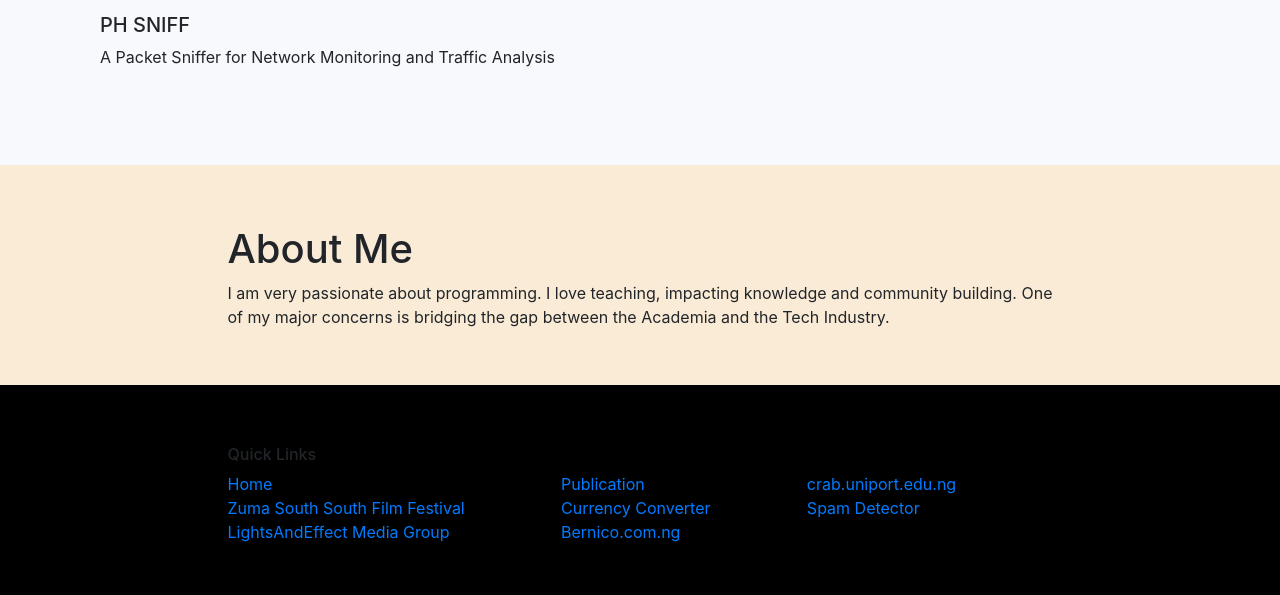
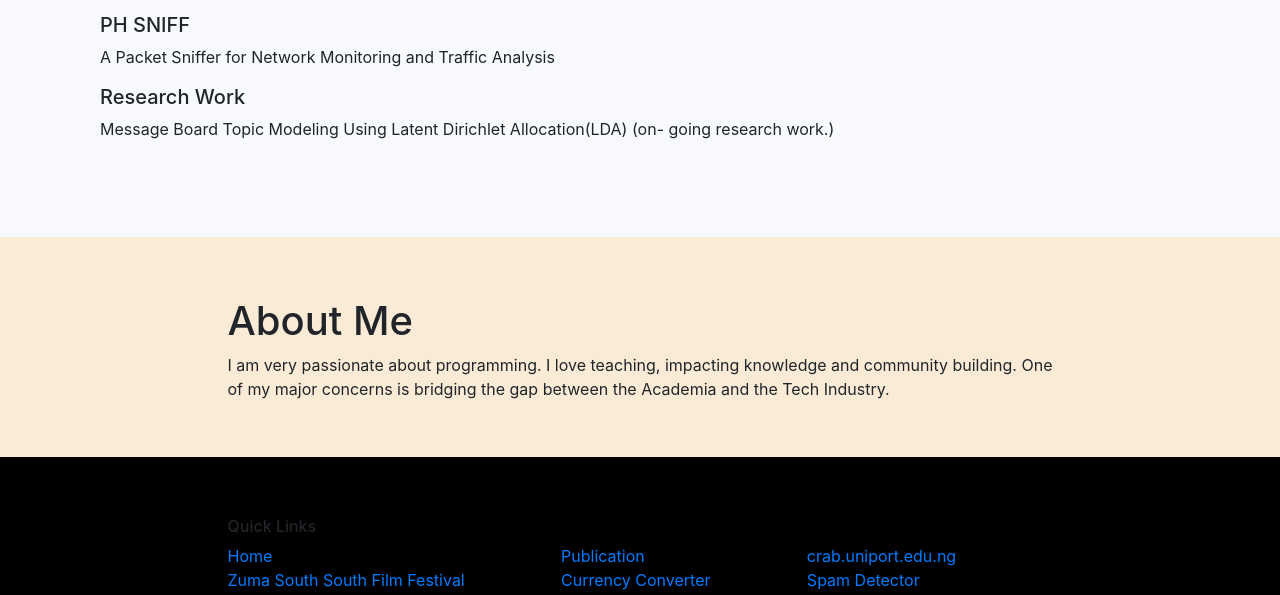
Before and after one commit to philipobiorah/philipobiorah.github.io, a plain HTML site: page index.html in a window 1280 px wide. Shown: the part 1925-2520 px from the top of the page. Drawn offline with nearby package versions, Linux system fonts and the light colour scheme; a script that the page names is missing.

Commit message:
added research work

```diff
--- a/index.html
+++ b/index.html
@@ -149,6 +149,7 @@
                  </div>
                  <div>
                     <h3>Projects</h3>
+
                  </div>
                   <div class="col">
 
@@ -171,6 +172,11 @@
                     <p class="text-justify">
                       A Packet Sniffer for Network Monitoring and Traffic Analysis
                      </p>
+                     <h5>Research Work</h5>
+                     <p class="text-justify">
+                      Message Board Topic Modeling Using Latent Dirichlet Allocation(LDA) (on-
+                      going research work.)
+                      </p>
                  </div>
                 </div>
 
```
